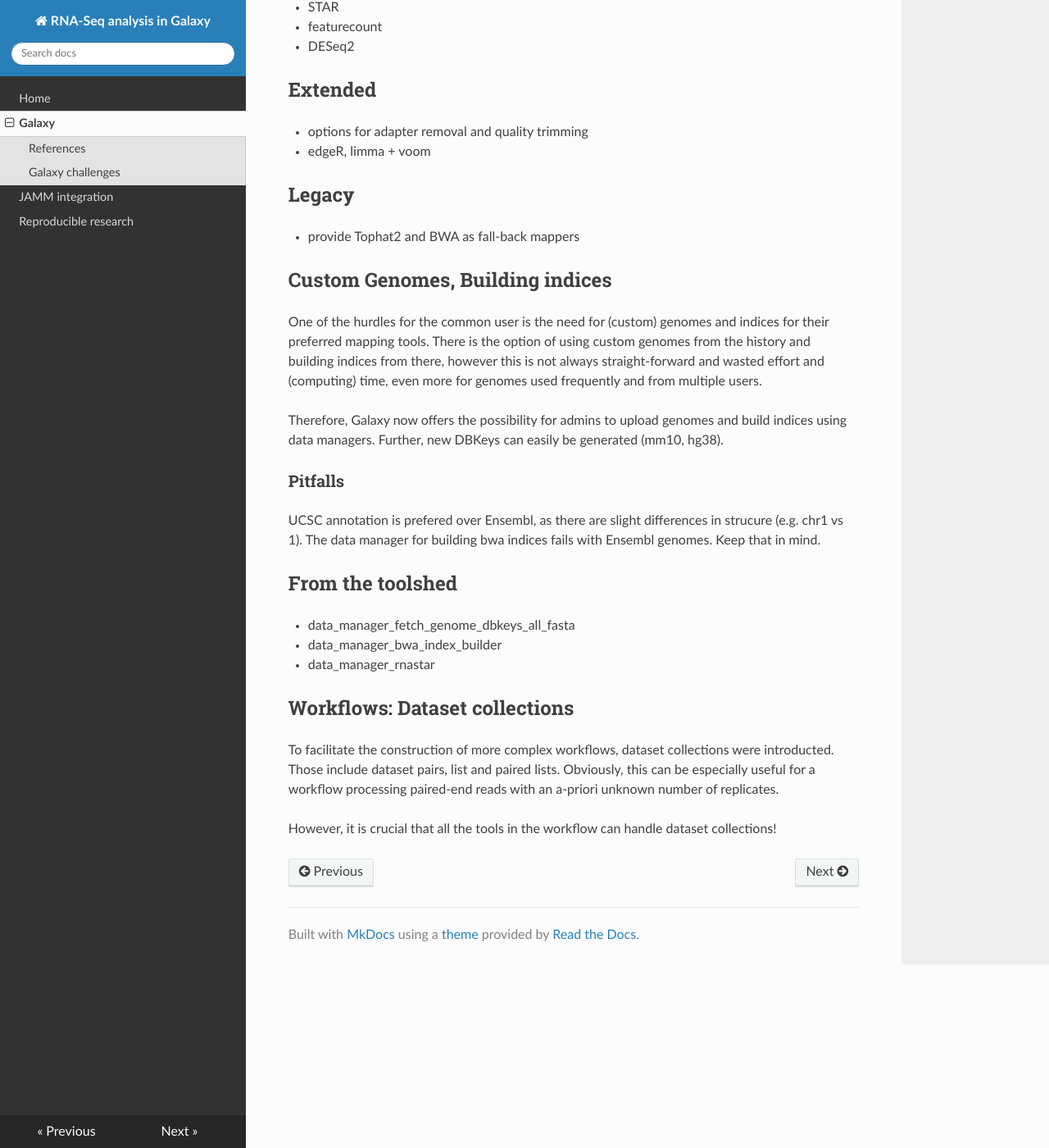
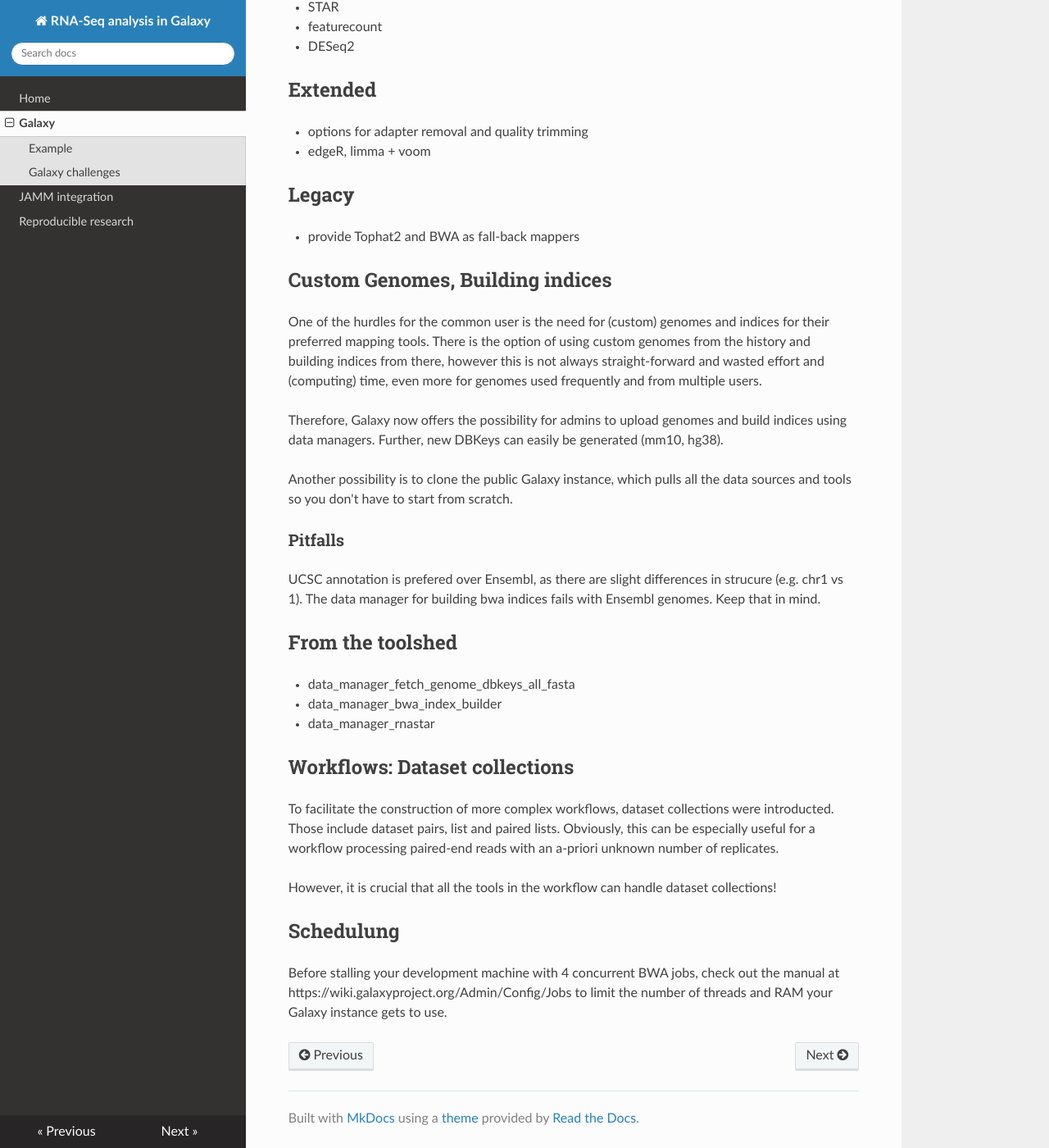
Before and after one commit to messersc/docs, an MkDocs documentation site: the page built from docs/galaxy.md, in a window 1280 px wide and 1400 px high, scrolled down 528 px. Shown: the whole window at 82% size. Built offline with MkDocs 1.6.1, drawn with Linux system fonts in a browser that asks for light colours; nearby versions of some CDN libraries; old or Windows-style settings are respelled for this version of MkDocs.

Commit message:
added job conf

```diff
--- a/docs/galaxy.md
+++ b/docs/galaxy.md
@@ -1,6 +1,6 @@
 # Galaxy
 
-## References
+## Example
 An extensive Galaxy tutorial for RNA-Seq can be found here
 
 http://wiki.bits.vib.be/index.php/RNA-Seq_analysis_for_differential_expression#Galaxy
@@ -35,6 +35,8 @@ straight-forward and wasted effort and (computing) time, even more for genomes u
 Therefore, Galaxy now offers the possibility for admins to upload genomes and build indices using data managers.
 Further, new DBKeys can easily be generated (mm10, hg38).
 
+Another possibility is to clone the public Galaxy instance, which pulls all the data sources and tools so you don't have to start from scratch.
+
 ### Pitfalls
 UCSC annotation is prefered over Ensembl, as there are slight differences in strucure (e.g. chr1 vs 1).
 The data manager for building bwa indices fails with Ensembl genomes. Keep that in mind.
@@ -52,3 +54,7 @@ Those include dataset pairs, list and paired lists. Obviously, this can be espec
 processing paired-end reads with an a-priori unknown number of replicates.
 
 However, it is crucial that all the tools in the workflow can handle dataset collections!
+
+## Schedulung
+
+Before stalling your development machine with 4 concurrent BWA jobs, check out the manual at https://wiki.galaxyproject.org/Admin/Config/Jobs to limit the number of threads and RAM your Galaxy instance gets to use.
```
